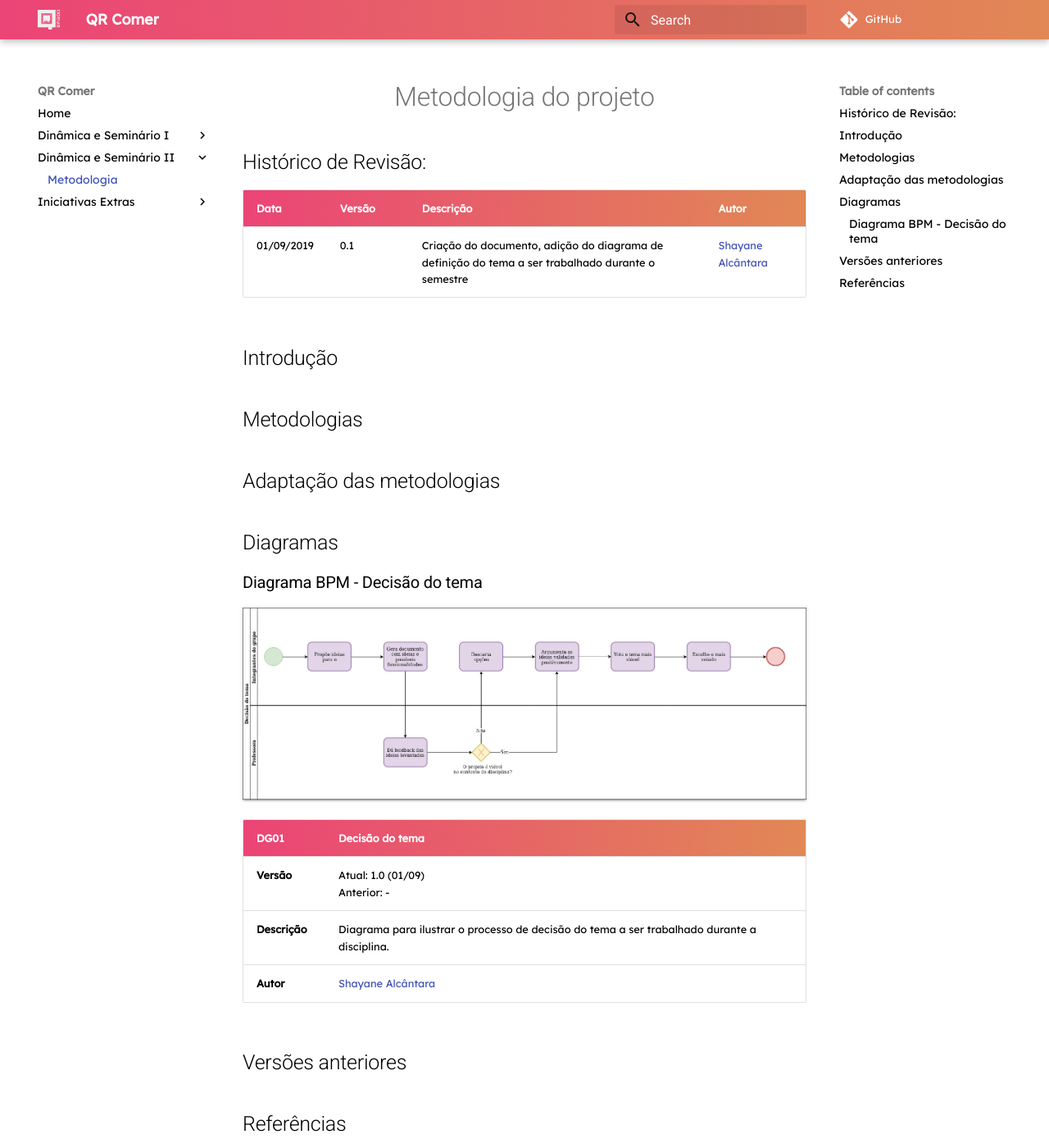
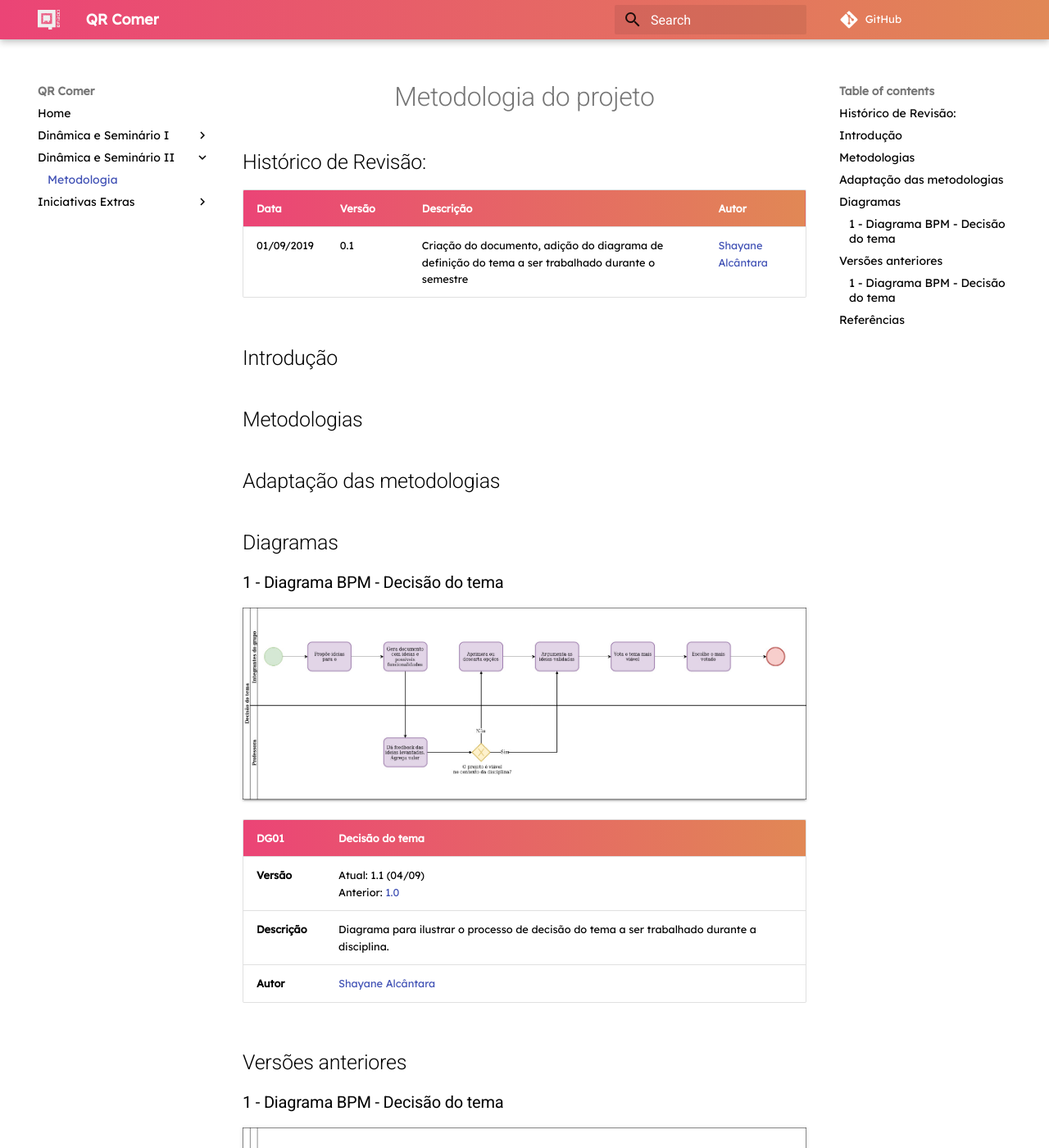
Before and after one commit to fga-desenho-2019-2/Wiki, an MkDocs documentation site: the page built from docs/seminario2/metodologia.md, in a window 1280 px wide and 1400 px high. Shown: the whole window at 82% size. Built offline with MkDocs 1.6.1 and Material for MkDocs 9.7.7, drawn with Linux system fonts in a browser that asks for light colours; some web fonts are replaced; comment, search, counter and statistics services are not loaded; old or Windows-style settings are respelled for this version of MkDocs.

Commit message:
Adjust bpm diagram about theme decision

```diff
--- a/docs/seminario2/metodologia.md
+++ b/docs/seminario2/metodologia.md
@@ -13,9 +13,21 @@
 
 ## Diagramas
 
-### Diagrama BPM - Decisão do tema
+### 1 - Diagrama BPM - Decisão do tema
 
-![decisao-do-tema](../images/diagramas-bpm/decisao-do-tema.jpg)
+![decisao-do-tema](../images/diagramas-bpm/decisao-do-tema-v2.jpg)
+
+ **DG01** | **Decisão do tema**  |
+|--|--|
+| **Versão**| Atual: 1.1 (04/09) <br> Anterior: [1.0](#1-diagrama-bpm-decisao-do-tema_1) |
+| **Descrição** | Diagrama para ilustrar o processo de decisão do tema a ser trabalhado durante a disciplina. |
+|**Autor**| [Shayane Alcântara](https://github.com/shayanealcantara) |
+
+
+## Versões anteriores
+
+### 1 - Diagrama BPM - Decisão do tema
+![decisao-do-tema](../images/diagramas-bpm/decisao-do-tema-v1.jpg)
 
  **DG01** | **Decisão do tema**  |
 |--|--|
```
Also changed, not shown: other parts of docs/seminario2/metodologia.md (+0 -2 lines), docs/images/diagramas-bpm/decisao-do-tema-v1.jpg (renamed from docs/images/diagramas-bpm/decisao-do-tema.jpg), docs/images/diagramas-bpm/decisao-do-tema-v2.jpg (added).
